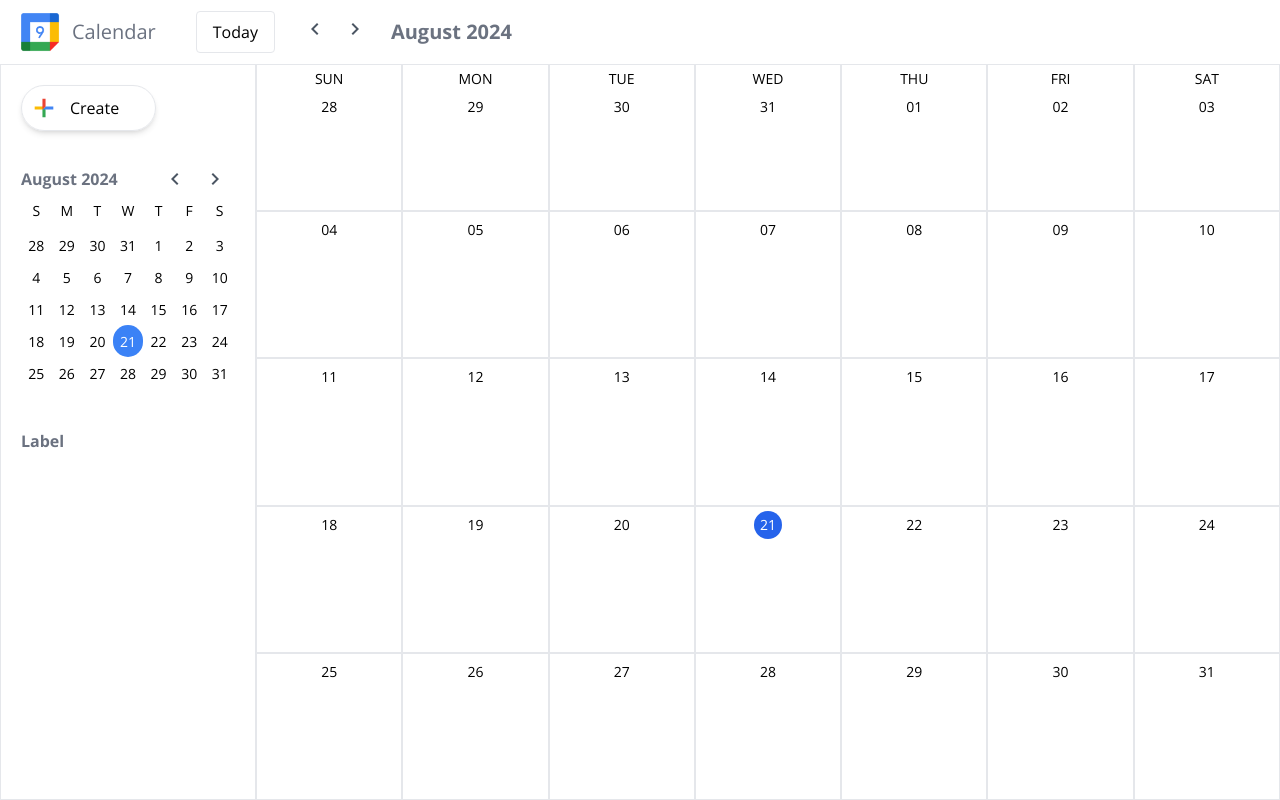
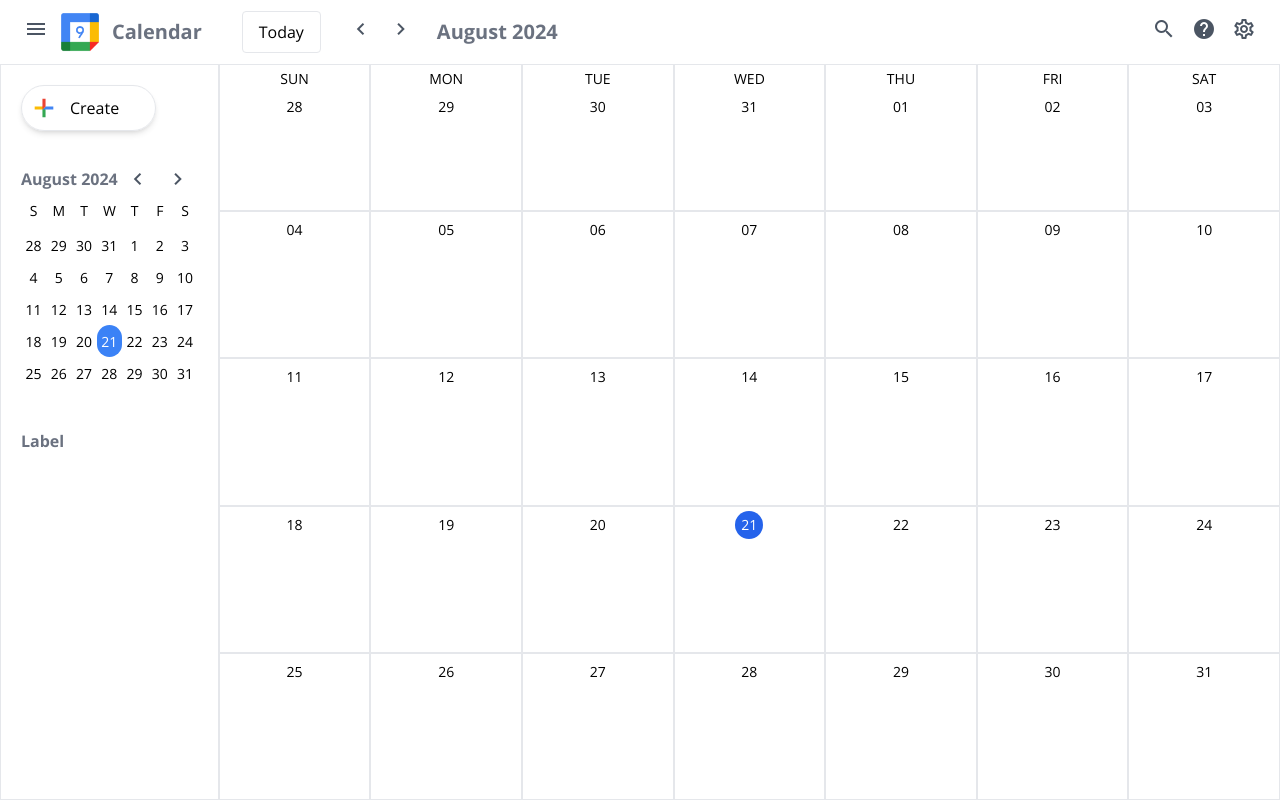
Before and after one commit to sarthakology/Google-calendar-clone-react, a React (Create React App) app: page / in a window 1280 px wide. Built offline with nearby package versions, Linux system fonts and the light colour scheme.

Commit message:
“update”

```diff
--- a/src/components/CalendarHeader.js
+++ b/src/components/CalendarHeader.js
@@ -2,31 +2,38 @@ import dayjs from "dayjs";
 import React, { useContext } from "react";
 import logo from "../assets/logo.png";
 import GlobalContext from "../context/GlobalContext";
+
 export default function CalendarHeader() {
-  const { monthIndex, setMonthIndex } = useContext(GlobalContext);
+  const { monthIndex, setMonthIndex, showSidebar, setShowSidebar } = useContext(GlobalContext);
+
   function handlePrevMonth() {
     setMonthIndex(monthIndex - 1);
   }
+
   function handleNextMonth() {
     setMonthIndex(monthIndex + 1);
   }
+
   function handleReset() {
     setMonthIndex(
-      monthIndex === dayjs().month()
-        ? monthIndex + Math.random()
-        : dayjs().month()
+      monthIndex === dayjs().month() ? monthIndex + Math.random() : dayjs().month()
     );
   }
+
+  function handleSidebar() {
+    setShowSidebar(showSidebar ? false : true);
+  }
+
   return (
     <header className="px-4 py-2 flex items-center">
+      <button onClick={handleSidebar}>
+        <span className="material-icons-outlined cursor-pointer text-gray-600 mx-2">
+          menu
+        </span>
+      </button>
       <img src={logo} alt="calendar" className="mr-2 w-12 h-12" />
-      <h1 className="mr-10 text-xl text-gray-500 fond-bold">
-        Calendar
-      </h1>
-      <button
-        onClick={handleReset}
-        className="border rounded py-2 px-4 mr-5"
-      >
+      <h1 className="mr-10 text-xl text-gray-500 font-bold">Calendar</h1>
+      <button onClick={handleReset} className="border rounded py-2 px-4 mr-5">
         Today
       </button>
       <button onClick={handlePrevMonth}>
@@ -40,10 +47,27 @@ export default function CalendarHeader() {
         </span>
       </button>
       <h2 className="ml-4 text-xl text-gray-500 font-bold">
-        {dayjs(new Date(dayjs().year(), monthIndex)).format(
-          "MMMM YYYY"
-        )}
+        {dayjs(new Date(dayjs().year(), monthIndex)).format("MMMM YYYY")}
       </h2>
+
+
+      <div className="ml-auto flex">
+        <button onClick={handleSidebar}>
+          <span className="material-icons-outlined cursor-pointer text-gray-600 mx-2">
+            search
+          </span>
+        </button>
+        <button onClick={handleSidebar}>
+          <span className="material-icons-outlined cursor-pointer text-gray-600 mx-2">
+            help
+          </span>
+        </button>
+        <button onClick={handleSidebar}>
+          <span className="material-icons-outlined cursor-pointer text-gray-600 mx-2">
+            settings
+          </span>
+        </button>
+      </div>
     </header>
   );
 }
--- a/src/components/CreateEventButton.js
+++ b/src/components/CreateEventButton.js
@@ -2,14 +2,14 @@ import React, { useContext } from "react";
 import plusImg from "../assets/plus.svg";
 import GlobalContext from "../context/GlobalContext";
 export default function CreateEventButton() {
-  const { setShowEventModal } = useContext(GlobalContext);
+  const { setShowEventModal, showSidebar } = useContext(GlobalContext);
   return (
     <button
       onClick={() => setShowEventModal(true)}
       className="border p-2 rounded-full flex items-center shadow-md hover:shadow-2xl"
     >
       <img src={plusImg} alt="create_event" className="w-7 h-7" />
-      <span className="pl-3 pr-7"> Create</span>
+      {showSidebar? (<span className="pl-3 pr-7"> Create</span>):''}
     </button>
   );
 }
--- a/src/components/Sidebar.js
+++ b/src/components/Sidebar.js
@@ -1,13 +1,23 @@
-import React from "react";
+import React, { useContext } from "react";
 import CreateEventButton from "./CreateEventButton";
 import SmallCalendar from "./SmallCalendar";
 import Labels from "./Labels";
+import GlobalContext from "../context/GlobalContext";
+
 export default function Sidebar() {
+  const { showSidebar } = useContext(GlobalContext);
+
+  const sidebarWidth = showSidebar ? "64" : "";
+
   return (
-    <aside className="border p-5 w-64">
+    <aside className={`border p-5 w-${sidebarWidth}`}>
       <CreateEventButton />
-      <SmallCalendar />
-      <Labels />
+      {showSidebar ? (
+        <>
+          <SmallCalendar />
+          <Labels />
+        </>
+      ) : null}
     </aside>
   );
 }
--- a/src/context/ContextWrapper.js
+++ b/src/context/ContextWrapper.js
@@ -39,6 +39,7 @@ export default function ContextWrapper(props) {
     [],
     initEvents
   );
+  const [showSidebar, setShowSidebar] = useState(true);
 
   const filteredEvents = useMemo(() => {
     return savedEvents.filter((evt) =>
@@ -106,6 +107,8 @@ export default function ContextWrapper(props) {
         labels,
         updateLabel,
         filteredEvents,
+        showSidebar,
+        setShowSidebar
       }}
     >
       {props.children}
```
